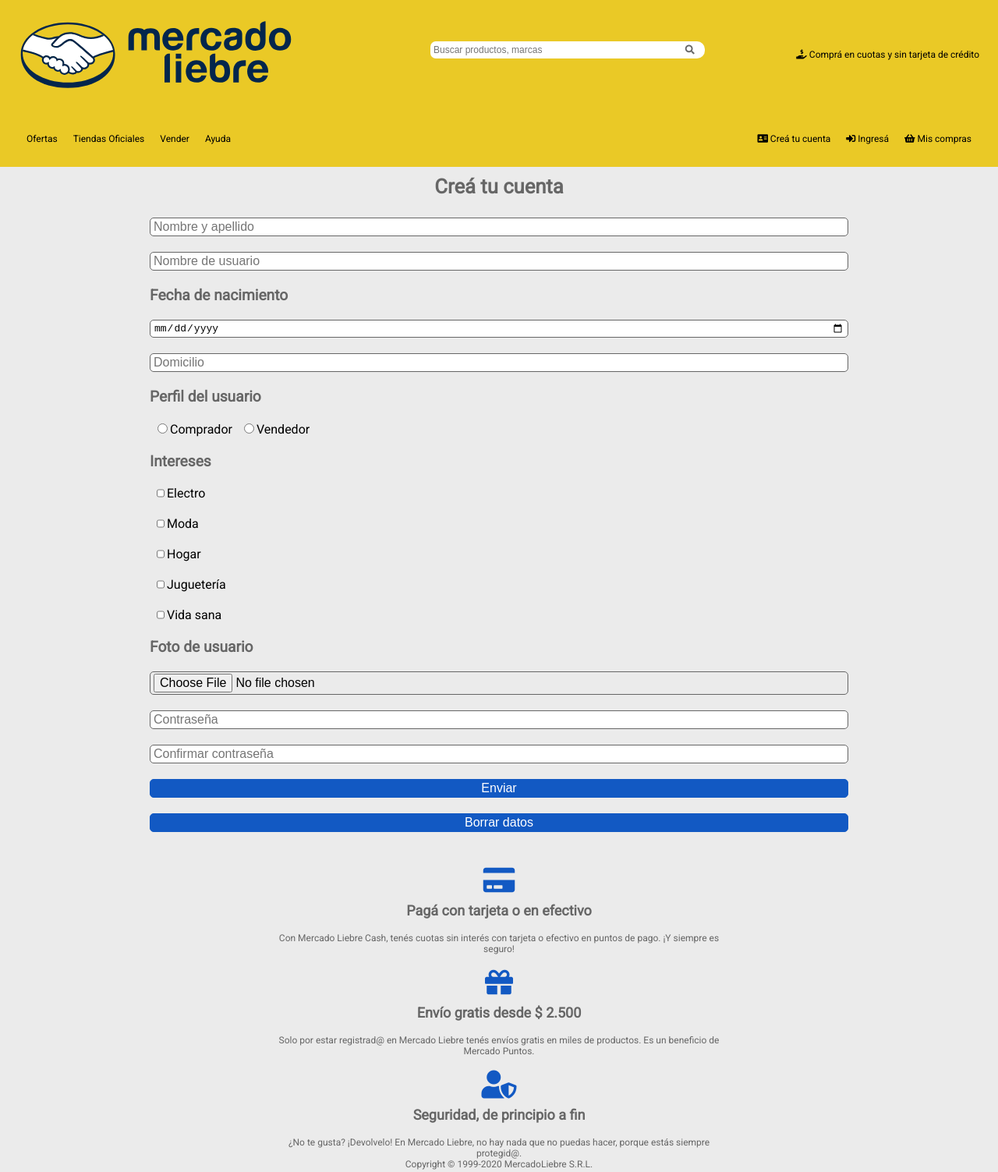
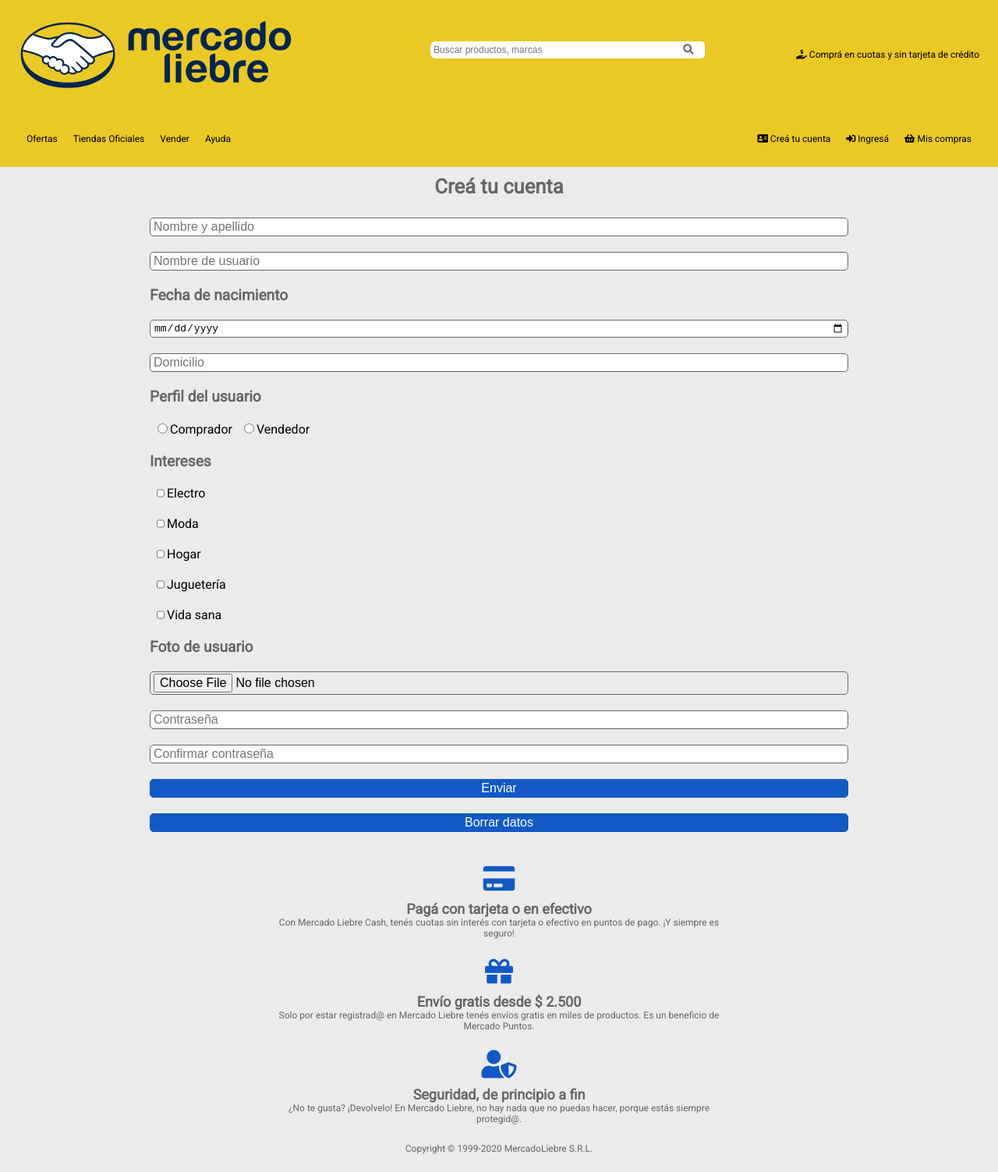
Before and after one commit to fjmanzanares/mercadoLiebre, a website: page views/register.html in a window 1280 px wide. Shown: the whole page at 78% size. Drawn offline with Linux system fonts and the light colour scheme.

Commit message:
pulido de estilos

```diff
--- a/public/css/styles.css
+++ b/public/css/styles.css
@@ -22,7 +22,7 @@
 }
 
 .logo {
-    width: 50%;
+    width: 45%;
 }
 
 .logo-and-bar{
@@ -32,7 +32,7 @@
 }
 
 .search-bar{
-    width: 50%;
+    width: 45%;
     height: fit-content;
     padding: 0;
     background-color: #fff;
@@ -45,9 +45,9 @@
 
 .search-bar input{
     border: 0;
-    width: 90%;
+    width: 85%;
     border-radius: 7px;
-    padding: 4px;
+    padding: 4 0 4 4;
     font-size: 12px;
 }
 
@@ -56,18 +56,21 @@
     outline: none;
 }
 
-.search-bar button{
-    opacity: 0;
-    width: 14%;
+.search-bar button {
+    background-color: #fff;
+    width: 10%;
     padding-right: 7px;
     display: flex;
+    align-self: flex-end;
+    color: #666;
+    border-radius: 5px;
+    height: 1.6111em;
+    align-items: center;
+    padding: 0;
     justify-content: center;
-    align-items: center;
-    position: relative;
-    left: 24px;
-    top: -2px;
-    align-self: flex-end;
+    border: none;
 }
+
 .search-bar i{
     width: 10%;
     display: flex;
@@ -136,7 +139,6 @@
 .section-main-home article div.articulo{
     display: flex;
     margin-bottom: 10px;
-    border-top: solid 1px #666;
     padding: 15px;
     background-color: #fff;
     flex-flow: column nowrap;
@@ -254,6 +256,18 @@
     flex-direction: column;
     justify-content: center;
     align-items: center;
+}
+
+footer{
+    margin-top: 2em;
+}
+
+section.footer-section h3{
+    margin: 0;
+}
+
+section.footer-section{
+    margin-bottom: 2em;
 }
 
 footer section h3 i.fas {
--- a/views/register.html
+++ b/views/register.html
@@ -29,16 +29,13 @@
         <img src="/images/logo-mercado-liebre.svg" class="logo" alt="logo-ML">
 
         <!-- Barra de busqueda -->
-        <form class="search-bar" display="inline" method="GET" action="/">
+        <form class="search-bar" display="inline" method="GET" action="/login">
           <input class="search-input" type="text" placeholder="Buscar productos, marcas">
 
           <!-- Lupa: -->
-          <button type="submit" href="/">
-            <i class="fas fa-search" class="search-glass" display="inline">
-            </i>
+          <button type="submit" href="/login">
+            <i class="fas fa-search" class="search-glass" display="inline"></i>
           </button>
-          <i class="fas fa-search" class="search-glass" display="inline">
-          </i>
           </input>
         </form>
       </div>
```
Also changed, not shown: views/index.html (+1 -4 lines), views/login.html (+1 -4 lines). Lines whose indentation alone changed are shown as unchanged.
